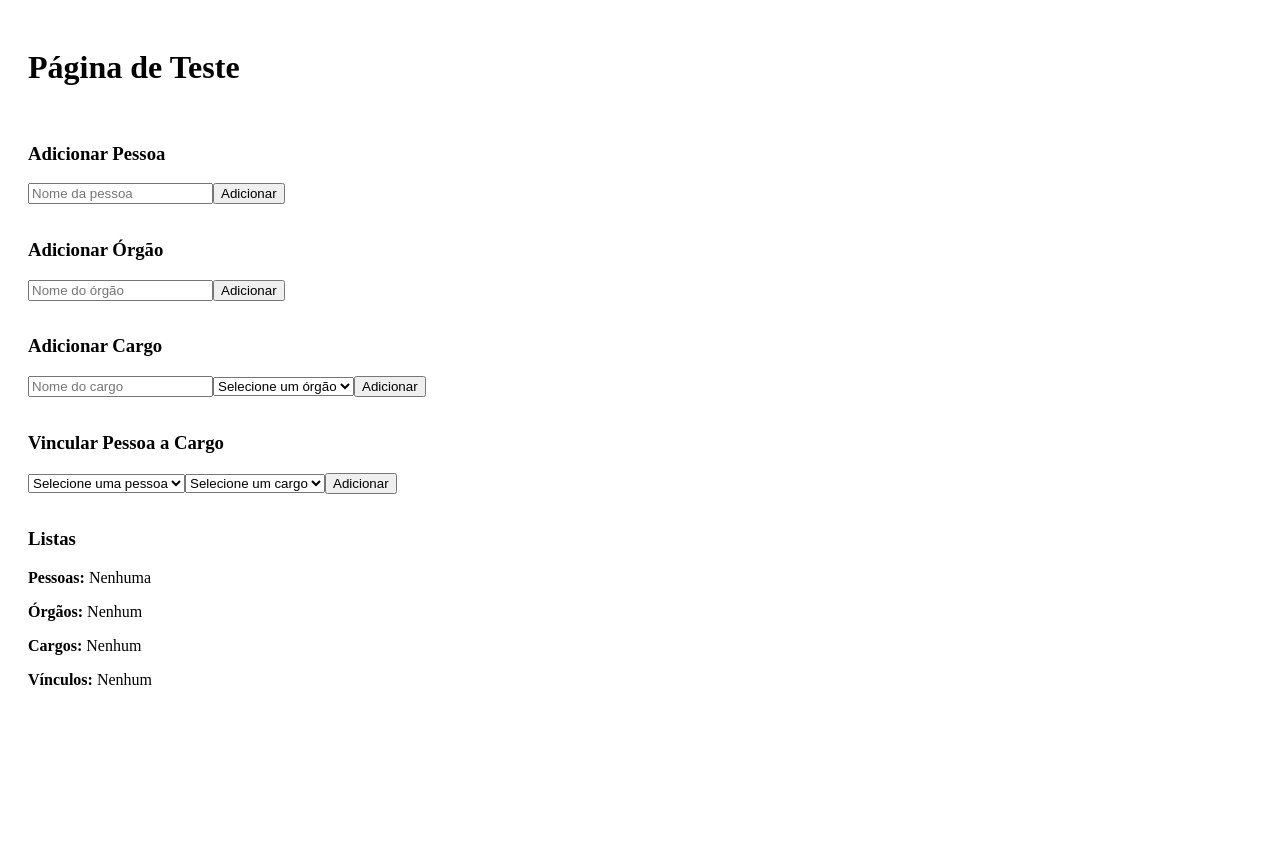
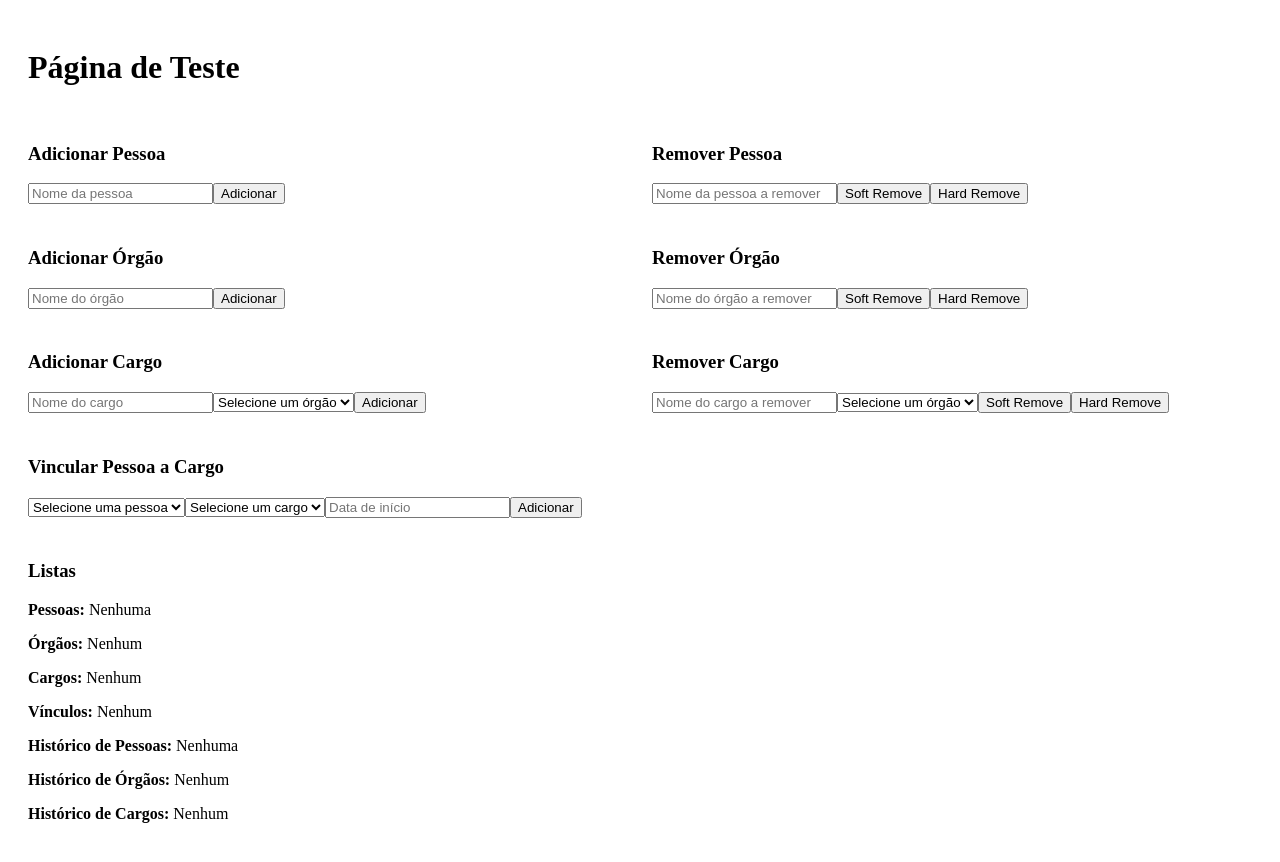
Before and after one commit to Bernardo-Fellini-Oliveira/Trabalho-de-Engenharia-de-Software-UFRGS-2025-02, a React (Vite) app in the folder front/: page / in a window 1280 px wide. Shown: the top 862 px of the page. Before the commit the page ends 800 px from the top, so only its background shows below. Built offline with nearby package versions, Linux system fonts and the light colour scheme.

Commit message:
Interface de teste para etapa 2 concluída

```diff
--- a/front/src/views/TestPage/index.tsx
+++ b/front/src/views/TestPage/index.tsx
@@ -1,21 +1,47 @@
 import { useState } from "react";
 
 function TestPage() {
+  const [historicoPessoas, setHistoricoPessoas] = useState<string[]>([]);
   const [pessoas, setPessoas] = useState<string[]>([]);
+
+  const [historicoOrgaos, setHistoricoOrgaos] = useState<string[]>([]);
   const [orgaos, setOrgaos] = useState<string[]>([]);
+
+  const [historicoCargos, setHistoricoCargos] = useState<{ nome: string; orgao: string }[]>([]);
   const [cargos, setCargos] = useState<{ nome: string; orgao: string }[]>([]);
-  const [vinculos, setVinculos] = useState<{ pessoa: string; cargo: string }[]>([]);
+
+  const [vinculos, setVinculos] = useState<{ pessoa: string; cargo: {nome: string; orgao: string}; data: string }[]>([]);
+
 
   const [nomePessoa, setNomePessoa] = useState<string>("");
+  const [nomePessoaRemovida, setNomePessoaRemovida] = useState<string>("");
+
+
   const [nomeOrgao, setNomeOrgao] = useState<string>("");
+  const [nomeOrgaoRemovido, setNomeOrgaoRemovido] = useState<string>("");
   const [nomeCargo, setNomeCargo] = useState<string>("");
+  const [nomeCargoRemovido, setNomeCargoRemovido] = useState<string>("");
   const [orgaoSelecionado, setOrgaoSelecionado] = useState<string>("");
+  const [orgaoSelecionadoRemovido, setOrgaoSelecionadoRemovido] = useState<string>("");
   const [pessoaSelecionada, setPessoaSelecionada] = useState<string>("");
-  const [cargoSelecionado, setCargoSelecionado] = useState<string>("");
+  const [pessoaSelecionadaRemovida, setPessoaSelecionadaRemovida] = useState<string>("");
+  const [date, setDate] = useState<string>("");
+  const [cargoSelecionado, setCargoSelecionado] = useState<{ nome: string; orgao: string } | null>(null);
+  const [cargoSelecionadoRemovido, setCargoSelecionadoRemovido] = useState<{ nome: string; orgao: string } | null>(null);
+
+
+  function handleRemoveVinculo(v: { pessoa: string; cargo: { nome: string; orgao: string; }; data: string; }): void {
+    console.log('Removendo vínculo:', v.pessoa, v.cargo, v.data);
+    setVinculos(vinculos.filter((item) => item !== v));
+  }
 
   return (
     <div style={{ padding: "20px", display: "flex", flexDirection: "column", gap: "16px" }}>
       <h1>Página de Teste</h1>
+
+    <div style={{display: "flex", gap: "24px"}}>
+
+    <div style={{display: "flex", flexDirection: "column", gap: "24px", width: "50%"}}>
 
       {/* Adicionar pessoa */}
       <div>
@@ -29,6 +55,7 @@ function TestPage() {
         <button
           onClick={() => {
             if (nomePessoa.trim()) {
+              setHistoricoPessoas([...historicoPessoas, nomePessoa]);
               setPessoas([...pessoas, nomePessoa]);
               setNomePessoa("");
             }
@@ -51,6 +78,7 @@ function TestPage() {
           onClick={() => {
             if (nomeOrgao.trim()) {
               setOrgaos([...orgaos, nomeOrgao]);
+              setHistoricoOrgaos([...historicoOrgaos, nomeOrgao]);
               setNomeOrgao("");
             }
           }}
@@ -83,6 +111,7 @@ function TestPage() {
           onClick={() => {
             if (nomeCargo.trim()) {
               setCargos([...cargos, { nome: nomeCargo, orgao: orgaoSelecionado }]);
+              setHistoricoCargos([...historicoCargos, { nome: nomeCargo, orgao: orgaoSelecionado }]);
               setNomeCargo("");
               setOrgaoSelecionado("");
             }
@@ -108,8 +137,11 @@ function TestPage() {
         </select>
 
         <select
-          value={cargoSelecionado}
-          onChange={(e) => setCargoSelecionado(e.target.value)}
+          value={cargoSelecionado ? `${cargoSelecionado.nome} (${cargoSelecionado.orgao})` : ""}
+          onChange={(e) => {
+            const [nome, orgao] = e.target.value.split(" (");
+            setCargoSelecionado({ nome, orgao: orgao.replace(")", "") });
+          }}
         >
           <option value="">Selecione um cargo</option>
           {cargos.map((c, i) => (
@@ -119,12 +151,20 @@ function TestPage() {
           ))}
         </select>
 
+        <input
+          type="text"
+          placeholder="Data de início"
+          value={date}
+          onChange={(e) => setDate(e.target.value)}
+        />
+
         <button
           onClick={() => {
             if (pessoaSelecionada && cargoSelecionado) {
-              setVinculos([...vinculos, { pessoa: pessoaSelecionada, cargo: cargoSelecionado }]);
+              setVinculos([...vinculos, { pessoa: pessoaSelecionada, cargo: cargoSelecionado, data: date }]);
               setPessoaSelecionada("");
-              setCargoSelecionado("");
+              setCargoSelecionado(null);
+              setDate("");
             }
           }}
         >
@@ -143,14 +183,174 @@ function TestPage() {
             ? cargos.map((c) => `${c.nome} (${c.orgao})`).join(", ")
             : "Nenhum"}
         </p>
+
+        <div>
+        <strong>Vínculos:</strong>{" "}
+
+        {vinculos.length
+          ? vinculos.map((v) => (
+              <div key={`${v.pessoa}-${v.cargo}-${v.data}`}>
+                <span>{`${v.pessoa} -> ${v.cargo.nome} (${v.cargo.orgao}) com começo em ${v.data ? v.data : "data não especificada"}`}</span>
+                <button onClick={() => handleRemoveVinculo(v)}>X</button>
+              </div>
+            ))
+          : "Nenhum"}
+
+        </div>
+
+        <p><strong>Histórico de Pessoas:</strong> {historicoPessoas.join(", ") || "Nenhuma"}</p>
+        <p><strong>Histórico de Órgãos:</strong> {historicoOrgaos.join(", ") || "Nenhum"}</p>
         <p>
-          <strong>Vínculos:</strong>{" "}
-          {vinculos.length
-            ? vinculos.map((v) => `${v.pessoa} -> ${v.cargo}`).join(", ")
+          <strong>Histórico de Cargos:</strong>{" "}
+          {historicoCargos.length
+            ? historicoCargos.map((c) => `${c.nome} (${c.orgao})`).join(", ")
             : "Nenhum"}
         </p>
       </div>
+
+
     </div>
+
+
+     <div style={{display: "flex", flexDirection: "column", gap: "24px", width: "50%"}}>
+        {/* Remover Pessoa */}
+        <div>
+          <h3>Remover Pessoa</h3>
+          <input
+            type="text"
+            placeholder="Nome da pessoa a remover"
+            value={nomePessoaRemovida}
+            onChange={(e) => setNomePessoaRemovida(e.target.value)}
+          />
+          <button
+            onClick={() => {
+              if (nomePessoaRemovida.trim()) {
+                setPessoas(pessoas.filter(p => p !== nomePessoaRemovida));
+                setNomePessoaRemovida("");
+              }
+            }}
+          >
+            Soft Remove
+          </button>
+
+          <button
+            onClick={() => {
+              if (nomePessoaRemovida.trim()) {
+                setPessoas(pessoas.filter(p => p !== nomePessoaRemovida));
+                setHistoricoPessoas(historicoPessoas.filter(p => p !== nomePessoaRemovida));
+                setVinculos(vinculos.filter(v => v.pessoa !== nomePessoaRemovida));
+                setNomePessoaRemovida("");
+              }
+            }}
+          >
+            Hard Remove
+          </button>
+
+
+        </div>
+
+
+        {/* Remover Órgão */}
+        <div>
+          <h3>Remover Órgão</h3>
+          <input
+            type="text"
+            placeholder="Nome do órgão a remover"
+            value={nomeOrgaoRemovido}
+            onChange={(e) => setNomeOrgaoRemovido(e.target.value)}
+          />
+          <button
+            onClick={() => {
+              if (nomeOrgaoRemovido.trim()) {
+                setOrgaos(orgaos.filter(o => o !== nomeOrgaoRemovido));
+                setCargos(cargos.filter(c => c.orgao !== nomeOrgaoRemovido));
+                setNomeOrgao("");
+              }
+            }}
+          >
+            Soft Remove
+          </button>
+
+          <button
+            onClick={() => {
+              if (nomeOrgaoRemovido.trim()) {
+                setOrgaos(orgaos.filter(o => o !== nomeOrgaoRemovido));
+                setCargos(cargos.filter(c => c.orgao !== nomeOrgaoRemovido));
+                setHistoricoCargos(historicoCargos.filter(c => c.orgao !== nomeOrgaoRemovido));
+                setHistoricoOrgaos(historicoOrgaos.filter(o => o !== nomeOrgaoRemovido));
+                setVinculos(vinculos.filter(v => v.cargo !== null && v.cargo.orgao !== nomeOrgaoRemovido));
+                setNomeOrgaoRemovido("");
+              }
+            }}
+          >
+            Hard Remove
+          </button>
+
+
+        </div>
+
+
+
+        {/* Remover Cargo */}
+        <div>
+          <h3>Remover Cargo</h3>
+          <input
+            type="text"
+            placeholder="Nome do cargo a remover"
+            value={nomeCargoRemovido}
+            onChange={(e) => setNomeCargoRemovido(e.target.value)}
+          />
+
+        <select
+          value={orgaoSelecionadoRemovido}
+          onChange={(e) => setOrgaoSelecionadoRemovido(e.target.value)}
+        >
+          <option value="">Selecione um órgão</option>
+          {historicoOrgaos.map((orgao, i) => (
+            <option key={i} value={orgao}>
+              {orgao}
+            </option>
+          ))}
+        </select>
+
+          <button
+            onClick={() => {
+              if (nomeCargoRemovido.trim()) {
+                setCargos(cargos.filter(c => c.nome !== nomeCargoRemovido || c.orgao !== orgaoSelecionadoRemovido));
+                setNomeCargoRemovido("");
+              }
+            }}
+          >
+            Soft Remove
+          </button>
+
+          <button
+            onClick={() => {
+              if (nomeCargoRemovido.trim()) {
+                setCargos(cargos.filter(c => c.nome !== nomeCargoRemovido || c.orgao !== orgaoSelecionadoRemovido));
+                setHistoricoCargos(historicoCargos.filter(c => c.nome !== nomeCargoRemovido || c.orgao !== orgaoSelecionadoRemovido));
+                setVinculos(vinculos.filter(v => v.cargo.nome !== nomeCargoRemovido || v.cargo.orgao !== orgaoSelecionadoRemovido));
+                setNomeCargoRemovido("");
+              }
+            }}
+          >
+            Hard Remove
+          </button>
+
+
+        </div>
+
+
+
+
+
+     </div>
+
+    </div>
+
+  </div>
+
+
   );
 }
 
```
